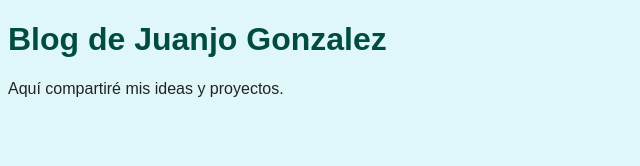
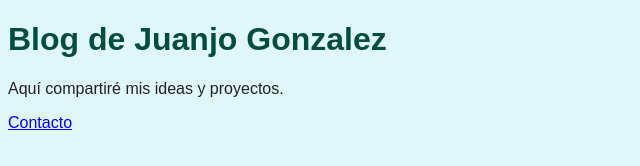
Before and after one commit to Mechaes/my-personal-blog, a plain HTML site: page index.html in a window 1280 px wide. Shown: the full height of the page, 0-640 px from the left. Drawn offline with Linux system fonts and the light colour scheme.

Commit message:
feat: Añadir página de contacto y enlazarla desde el pie de página

```diff
--- a/index.html
+++ b/index.html
@@ -7,5 +7,6 @@
 <body>
 <h1>Blog de Juanjo Gonzalez</h1>
 <p>Aquí compartiré mis ideas y proyectos.</p>
+<footer> <a href="contact.html">Contacto</a> </footer>
 </body>
 </html>
```
Also changed, not shown: contact.html (added, +1 -0 lines).
